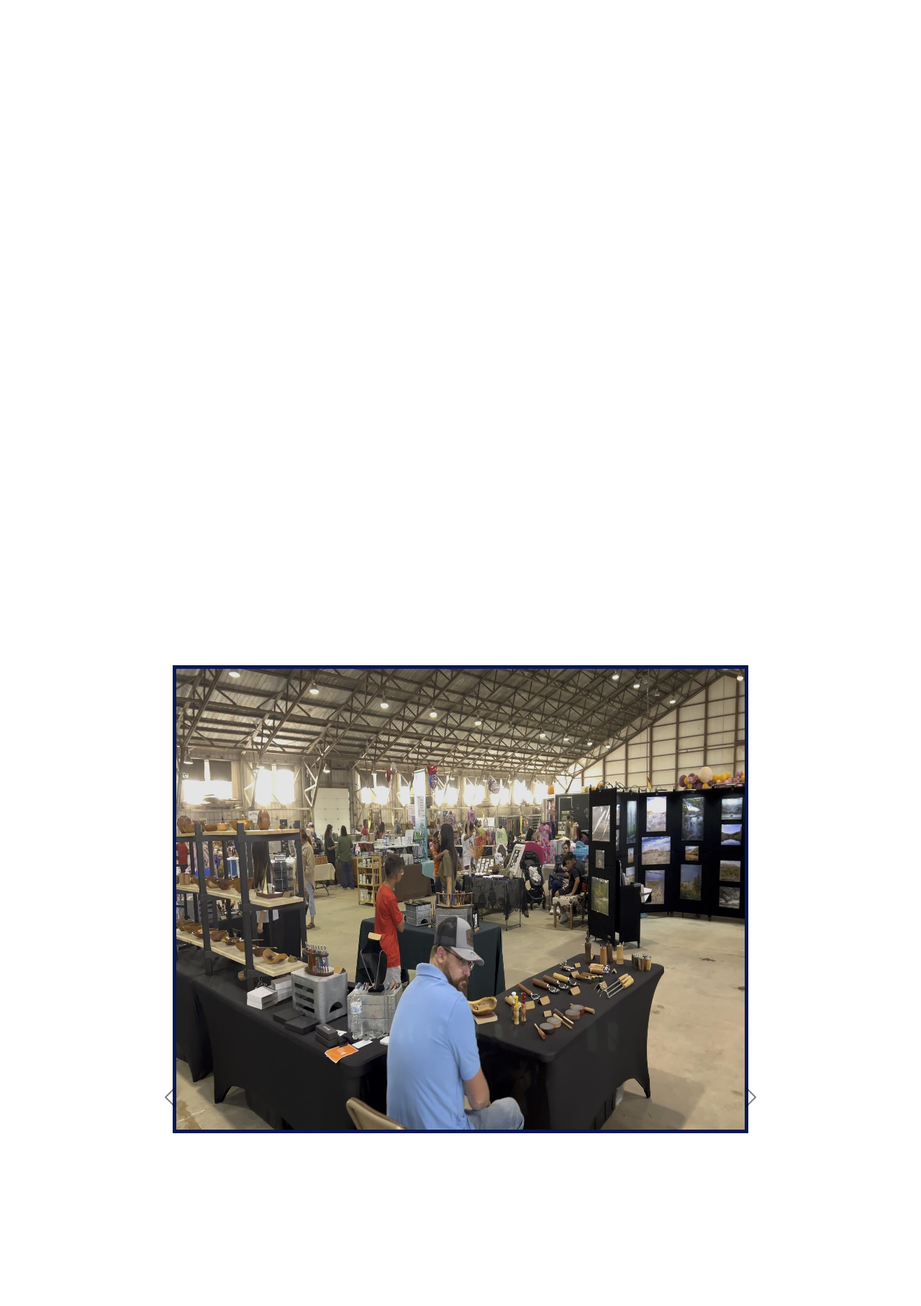
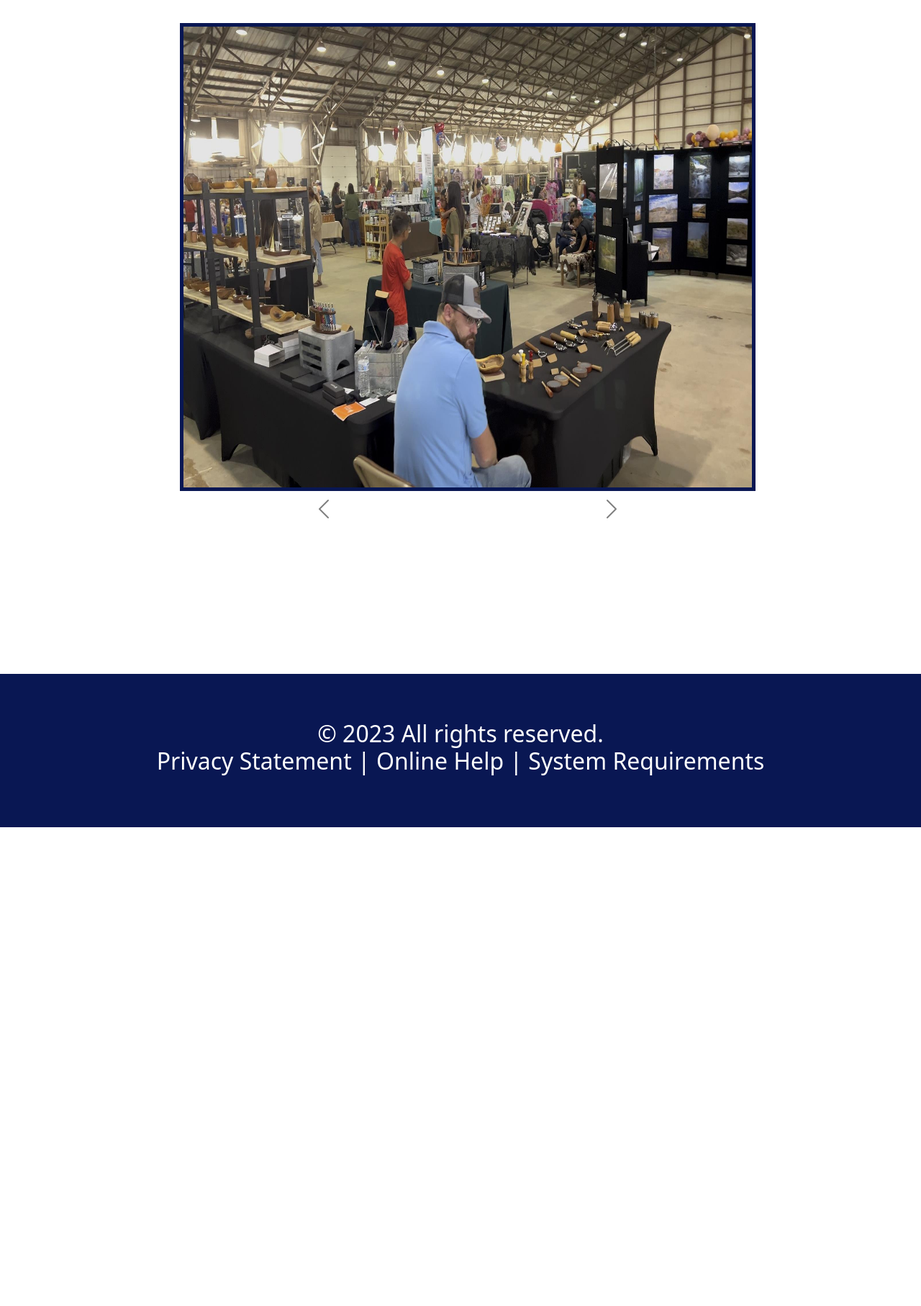
Before and after one commit to Twee22/running-water-draw-website, a Flask app: page / in a window 1280 px wide; the page is wider, and only the part inside the window is pictured. Shown: the part 2123-3937 px from the top of that part at 72% size. After the commit the page ends 3272 px from the top of that part, so only its background shows below. Run offline with Flask 3, Linux system fonts and the light colour scheme; data that the repository does not hold is empty; some libraries are stand-ins or nearby versions.

Commit message:
fix carousel size, broke buttons

```diff
--- a/app/static/index.css
+++ b/app/static/index.css
@@ -329,7 +329,7 @@ styling of images held in the carousel
 img {
     position: relative;
     z-index: 1;
-    display: block;
+    display: inline-block;
     margin-left: auto;
     margin-right: auto;
     width: 800px;
@@ -340,8 +340,9 @@ img {
 /*
 classes that style the carousel
 */
-.carouselContainer {
-    padding-top: 1900px;
+.carousel {
+    display: inline-block;
+    margin-left: 250px;
 }
 
 /*
@@ -349,21 +350,20 @@ controls location of next and previous arrows
 */
 .carousel-control-next-icon {
     margin-left: -280px;
-    margin-top: 550px;
+    margin-top: 700px;
 }
 
 .carousel-control-prev-icon {
     margin-right: -280px;
-    margin-top: 550px
-
+    margin-top: 700px
 }
 
 /*
 taken from https://stackoverflow.com/questions/37027615/remove-the-clickable-area-near-arrows-carousel-bootstrap
 */
-#carousel  .carousel-control-prev, #carousel  .carousel-control-next {
-    top: 50%;
-    bottom: 50%;
+.carousel-control-prev, .carousel-control-next {
+    top: 10%;
+    bottom: 10%;
 }
 
 .application{
```
